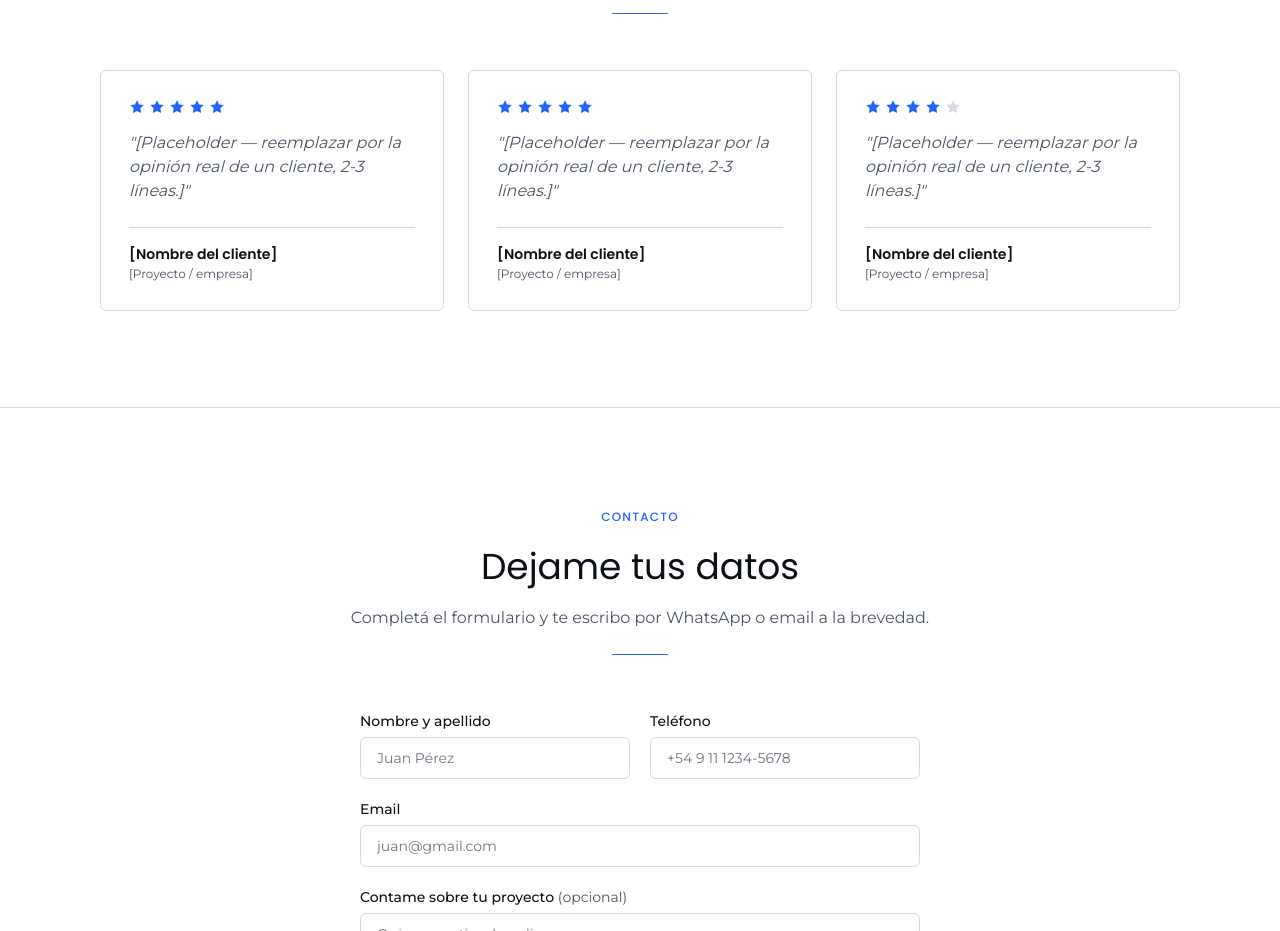
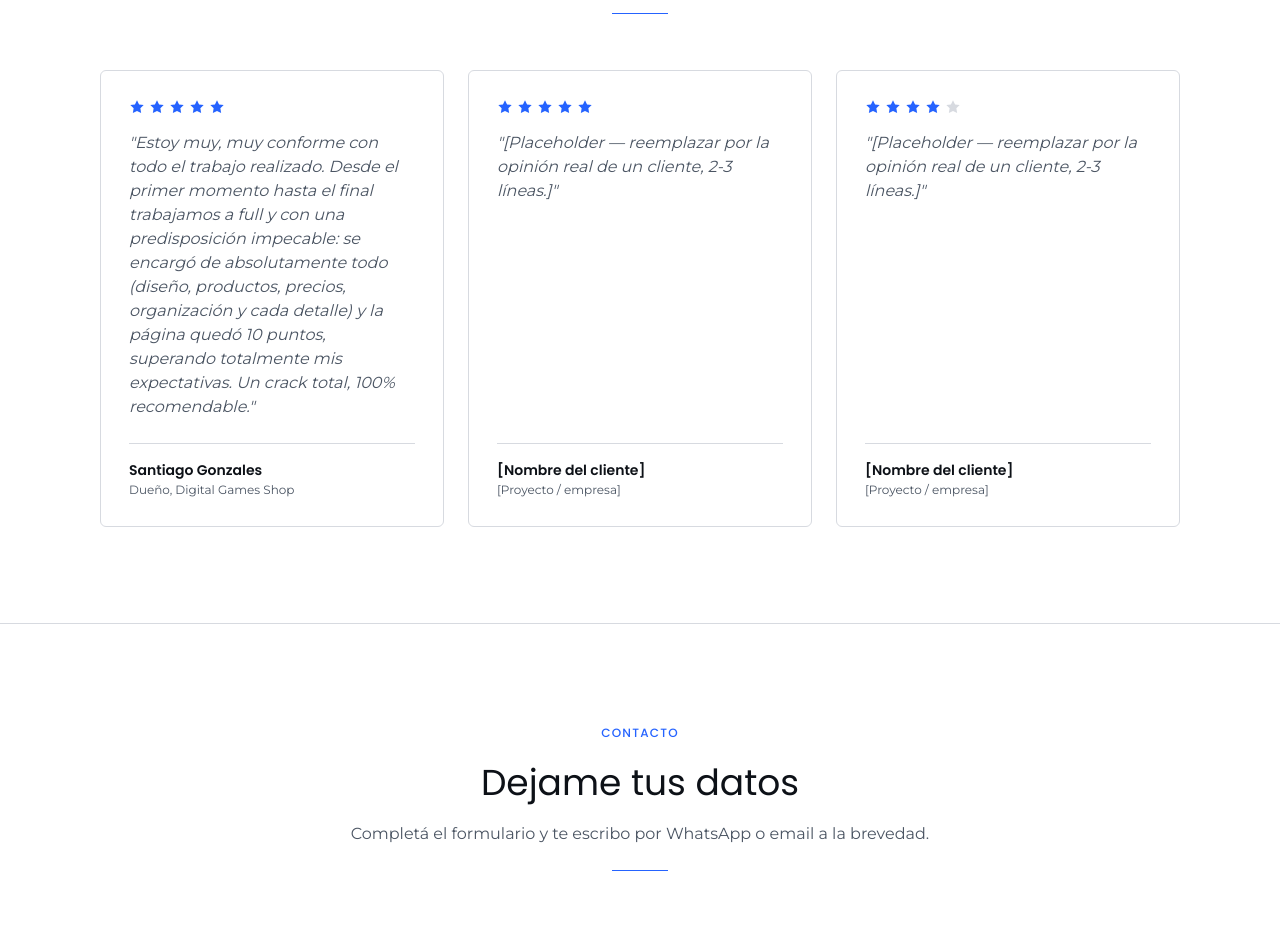
Before and after one commit to guilleandy29/vlz-systems-dev-portfolio, a website: page index.html in a window 1280 px wide. Shown: the part 3400-4331 px from the top of the page. Drawn offline with Linux system fonts and the light colour scheme.

Commit message:
Agregar opinion real de cliente (Santiago Gonzales - Digital Games Shop) a seccion de Opiniones
Co-Authored-By: Claude Sonnet 5 <noreply@anthropic.com>

```diff
--- a/index.html
+++ b/index.html
@@ -311,10 +311,10 @@
         <svg class="w-4 h-4 text-accent" viewBox="0 0 20 20" fill="currentColor"><path d="M10 1.5l2.59 5.25 5.8.84-4.2 4.1.99 5.77L10 14.9l-5.18 2.56.99-5.77-4.2-4.1 5.8-.84L10 1.5z"/></svg>
         <svg class="w-4 h-4 text-accent" viewBox="0 0 20 20" fill="currentColor"><path d="M10 1.5l2.59 5.25 5.8.84-4.2 4.1.99 5.77L10 14.9l-5.18 2.56.99-5.77-4.2-4.1 5.8-.84L10 1.5z"/></svg>
       </div>
-      <p class="text-inksoft italic mt-4 flex-1">"[Placeholder — reemplazar por la opinión real de un cliente, 2-3 líneas.]"</p>
+      <p class="text-inksoft italic mt-4 flex-1">"Estoy muy, muy conforme con todo el trabajo realizado. Desde el primer momento hasta el final trabajamos a full y con una predisposición impecable: se encargó de absolutamente todo (diseño, productos, precios, organización y cada detalle) y la página quedó 10 puntos, superando totalmente mis expectativas. Un crack total, 100% recomendable."</p>
       <div class="mt-6 pt-4 border-t border-line">
-        <p class="font-heading font-semibold text-sm text-ink">[Nombre del cliente]</p>
-        <p class="text-xs text-inksoft mt-0.5">[Proyecto / empresa]</p>
+        <p class="font-heading font-semibold text-sm text-ink">Santiago Gonzales</p>
+        <p class="text-xs text-inksoft mt-0.5">Dueño, Digital Games Shop</p>
       </div>
     </div>
 
```
